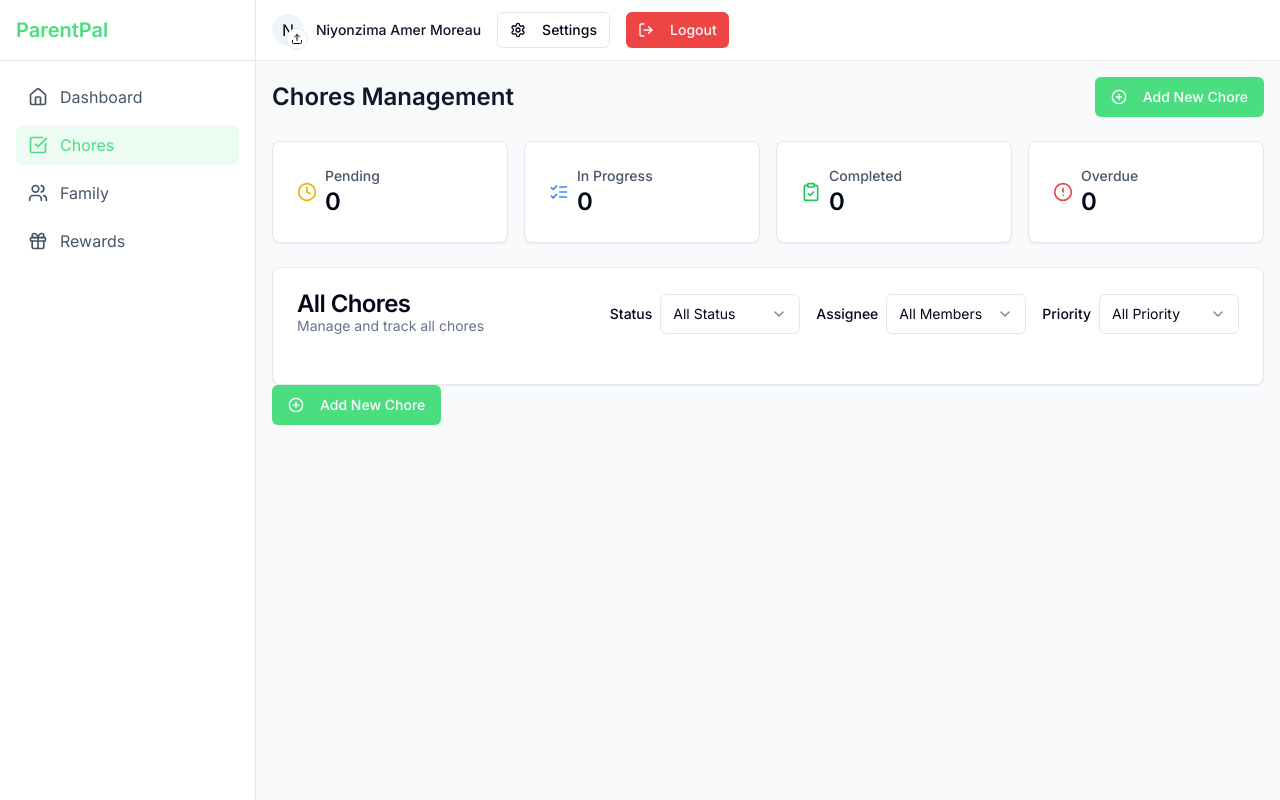
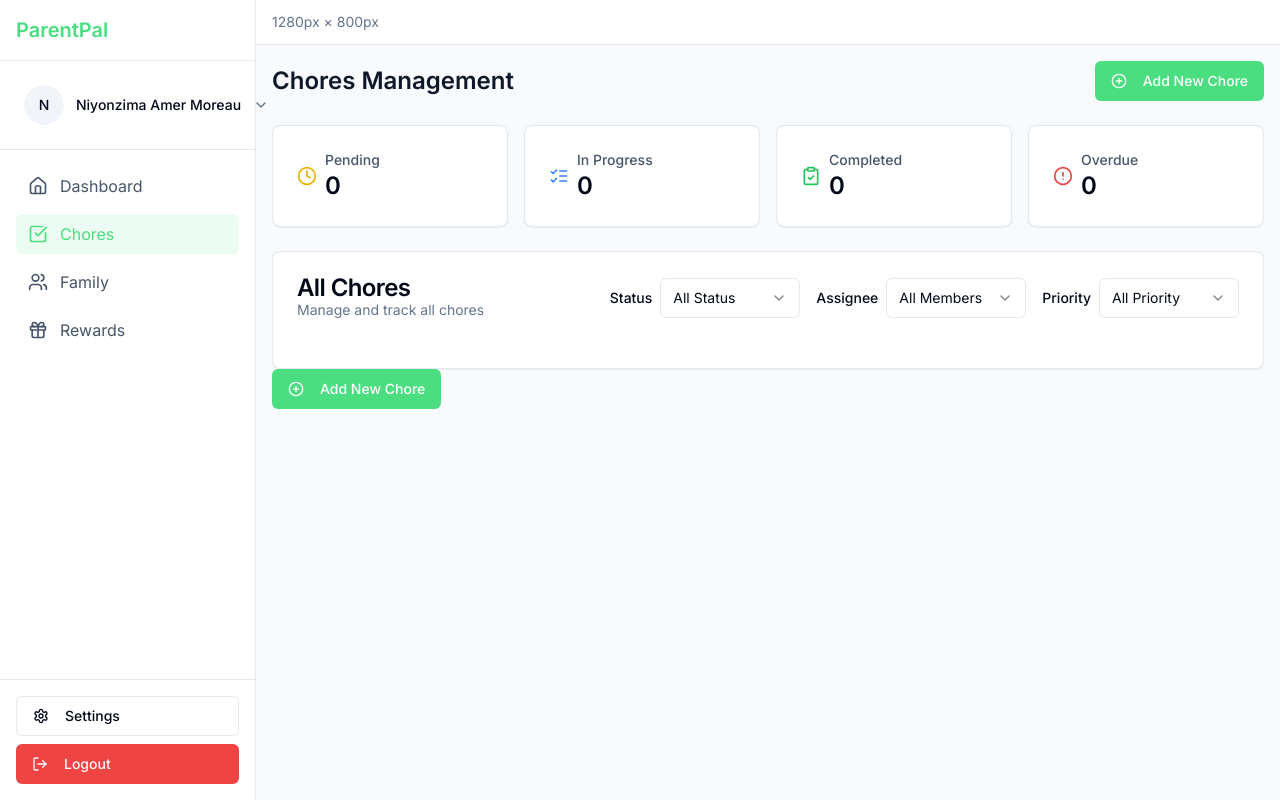
Before and after one commit to zechs05/chorebuddies-fun-manager, a React (Vite) app: page /chores in a window 1280 px wide. Built offline with nearby package versions, Linux system fonts and the light colour scheme.

Commit message:
Refactor UI and add features
This commit moves the Settings and Logout buttons to the sidebar, relocates profile information to the sidebar with an expandable dropdown, adds an optional window size indicator, and improves the child status display.

```diff
--- a/src/components/family/FamilyMemberStatus.tsx
+++ b/src/components/family/FamilyMemberStatus.tsx
@@ -23,10 +23,10 @@ export function FamilyMemberStatus({ status }: StatusProps) {
           variant: 'secondary' as const,
           className: 'bg-gray-100 text-gray-800'
         };
-      case 'needs_approval':
+      case 'needs_attention':
         return {
           icon: Clock,
-          label: 'Needs Approval',
+          label: 'Needs Attention',
           variant: 'outline' as const,
           className: 'bg-yellow-100 text-yellow-800'
         };
--- a/src/components/layout/Header.tsx
+++ b/src/components/layout/Header.tsx
@@ -1,67 +1,29 @@
 
-import { Menu, LogOut, Settings, Upload } from "lucide-react";
+import { Menu } from "lucide-react";
 import { Button } from "../ui/button";
-import { Avatar, AvatarFallback, AvatarImage } from "../ui/avatar";
-import { useAuth } from "@/components/AuthProvider";
-import { supabase } from "@/integrations/supabase/client";
-import { useNavigate } from "react-router-dom";
-import { toast } from "sonner";
-import { useState } from "react";
+import { useState, useEffect } from "react";
 
 interface HeaderProps {
   toggleSidebar: () => void;
 }
 
 export const Header = ({ toggleSidebar }: HeaderProps) => {
-  const { user } = useAuth();
-  const navigate = useNavigate();
-  const [uploading, setUploading] = useState(false);
-  const fullName = "Niyonzima Amer Moreau"; // Hardcoded for now, you might want to fetch this from a profile table later
+  const [windowSize, setWindowSize] = useState({
+    width: window.innerWidth,
+    height: window.innerHeight,
+  });
 
-  const handleLogout = async () => {
-    try {
-      await supabase.auth.signOut();
-      navigate("/auth");
-      toast.success("Logged out successfully");
-    } catch (error) {
-      toast.error("Error logging out");
-    }
-  };
+  useEffect(() => {
+    const handleResize = () => {
+      setWindowSize({
+        width: window.innerWidth,
+        height: window.innerHeight,
+      });
+    };
 
-  const handleAvatarUpload = async (event: React.ChangeEvent<HTMLInputElement>) => {
-    try {
-      setUploading(true);
-      const file = event.target.files?.[0];
-      if (!file) return;
-
-      const fileExt = file.name.split('.').pop();
-      const filePath = `profile-${user?.id}-${Math.random()}.${fileExt}`;
-
-      const { error: uploadError } = await supabase.storage
-        .from('avatars')
-        .upload(filePath, file);
-
-      if (uploadError) throw uploadError;
-
-      const { data: { publicUrl } } = supabase.storage
-        .from('avatars')
-        .getPublicUrl(filePath);
-
-      // Update user metadata with new avatar URL
-      const { error: updateError } = await supabase.auth.updateUser({
-        data: { avatar_url: publicUrl }
-      });
-
-      if (updateError) throw updateError;
-
-      toast.success('Profile picture updated successfully!');
-      window.location.reload(); // Refresh to show new avatar
-    } catch (error: any) {
-      toast.error('Error uploading image: ' + error.message);
-    } finally {
-      setUploading(false);
-    }
-  };
+    window.addEventListener('resize', handleResize);
+    return () => window.removeEventListener('resize', handleResize);
+  }, []);
 
   return (
     <header className="bg-white border-b border-neutral-200 px-4 py-3">
@@ -75,54 +37,8 @@ export const Header = ({ toggleSidebar }: HeaderProps) => {
           <Menu className="h-6 w-6" />
         </Button>
 
-        <div className="flex items-center space-x-4">
-          <div className="flex items-center space-x-3">
-            <div className="relative">
-              <Avatar className="h-8 w-8">
-                <AvatarImage src={user?.user_metadata?.avatar_url} />
-                <AvatarFallback>{fullName[0]}</AvatarFallback>
-              </Avatar>
-              <label
-                htmlFor="avatar-upload"
-                className="absolute -bottom-1 -right-1 p-1 bg-white rounded-full border cursor-pointer hover:bg-gray-50"
-              >
-                <Upload className="h-3 w-3" />
-                <input
-                  type="file"
-                  id="avatar-upload"
-                  className="hidden"
-                  accept="image/*"
-                  onChange={handleAvatarUpload}
-                  disabled={uploading}
-                />
-              </label>
-            </div>
-            <div className="flex flex-col">
-              <span className="text-sm font-medium text-neutral-900">
-                {fullName}
-              </span>
-              <span className="text-xs text-neutral-500">
-                {user?.email}
-              </span>
-            </div>
-          </div>
-          <Button
-            variant="outline"
-            size="sm"
-            onClick={() => navigate('/settings')}
-            className="ml-4"
-          >
-            <Settings className="h-4 w-4 mr-2" />
-            Settings
-          </Button>
-          <Button
-            variant="destructive"
-            size="sm"
-            onClick={handleLogout}
-          >
-            <LogOut className="h-4 w-4 mr-2" />
-            Logout
-          </Button>
+        <div className="text-sm text-neutral-500">
+          {windowSize.width}px × {windowSize.height}px
         </div>
       </div>
     </header>
--- a/src/components/layout/Sidebar.tsx
+++ b/src/components/layout/Sidebar.tsx
@@ -1,8 +1,18 @@
 
-import { NavLink } from "react-router-dom";
-import { Home, Users, CheckSquare, Gift, X } from "lucide-react";
+import { NavLink, useNavigate } from "react-router-dom";
+import { Home, Users, CheckSquare, Gift, X, Settings, LogOut, ChevronDown } from "lucide-react";
 import { Button } from "../ui/button";
 import { cn } from "@/lib/utils";
+import { useAuth } from "@/components/AuthProvider";
+import { Avatar, AvatarFallback, AvatarImage } from "../ui/avatar";
+import { supabase } from "@/integrations/supabase/client";
+import { toast } from "sonner";
+import {
+  DropdownMenu,
+  DropdownMenuContent,
+  DropdownMenuItem,
+  DropdownMenuTrigger,
+} from "@/components/ui/dropdown-menu";
 
 interface SidebarProps {
   isOpen: boolean;
@@ -10,12 +20,26 @@ interface SidebarProps {
 }
 
 export const Sidebar = ({ isOpen, setIsOpen }: SidebarProps) => {
+  const { user } = useAuth();
+  const navigate = useNavigate();
+  const fullName = "Niyonzima Amer Moreau";
+
   const navItems = [
     { icon: Home, label: "Dashboard", to: "/dashboard" },
     { icon: CheckSquare, label: "Chores", to: "/chores" },
     { icon: Users, label: "Family", to: "/family" },
     { icon: Gift, label: "Rewards", to: "/rewards" },
   ];
+
+  const handleLogout = async () => {
+    try {
+      await supabase.auth.signOut();
+      navigate("/auth");
+      toast.success("Logged out successfully");
+    } catch (error) {
+      toast.error("Error logging out");
+    }
+  };
 
   return (
     <aside
@@ -35,6 +59,37 @@ export const Sidebar = ({ isOpen, setIsOpen }: SidebarProps) => {
           <X className="h-5 w-5" />
         </Button>
       </div>
+
+      {/* Profile Section */}
+      <div className="p-4 border-b border-neutral-200">
+        <DropdownMenu>
+          <DropdownMenuTrigger asChild>
+            <Button variant="ghost" className="w-full justify-start p-2 h-auto">
+              <div className="flex items-center gap-3">
+                <Avatar className="h-10 w-10">
+                  <AvatarImage src={user?.user_metadata?.avatar_url} />
+                  <AvatarFallback>{fullName[0]}</AvatarFallback>
+                </Avatar>
+                <div className="flex-1 text-left">
+                  <p className="text-sm font-medium">{fullName}</p>
+                  <p className="text-xs text-neutral-500">{user?.email}</p>
+                </div>
+                <ChevronDown className="h-4 w-4 text-neutral-500" />
+              </div>
+            </Button>
+          </DropdownMenuTrigger>
+          <DropdownMenuContent align="start" className="w-56">
+            <DropdownMenuItem onClick={() => navigate('/profile')}>
+              View Profile
+            </DropdownMenuItem>
+            <DropdownMenuItem onClick={() => navigate('/settings')}>
+              Account Settings
+            </DropdownMenuItem>
+          </DropdownMenuContent>
+        </DropdownMenu>
+      </div>
+
+      {/* Navigation Menu */}
       <nav className="p-4 space-y-2">
         {navItems.map(({ icon: Icon, label, to }) => (
           <NavLink
@@ -55,6 +110,28 @@ export const Sidebar = ({ isOpen, setIsOpen }: SidebarProps) => {
           </NavLink>
         ))}
       </nav>
+
+      {/* Footer Actions */}
+      <div className="absolute bottom-0 left-0 right-0 p-4 border-t border-neutral-200">
+        <div className="space-y-2">
+          <Button
+            variant="outline"
+            className="w-full justify-start"
+            onClick={() => navigate('/settings')}
+          >
+            <Settings className="h-4 w-4 mr-2" />
+            Settings
+          </Button>
+          <Button
+            variant="destructive"
+            className="w-full justify-start"
+            onClick={handleLogout}
+          >
+            <LogOut className="h-4 w-4 mr-2" />
+            Logout
+          </Button>
+        </div>
+      </div>
     </aside>
   );
 };
```
